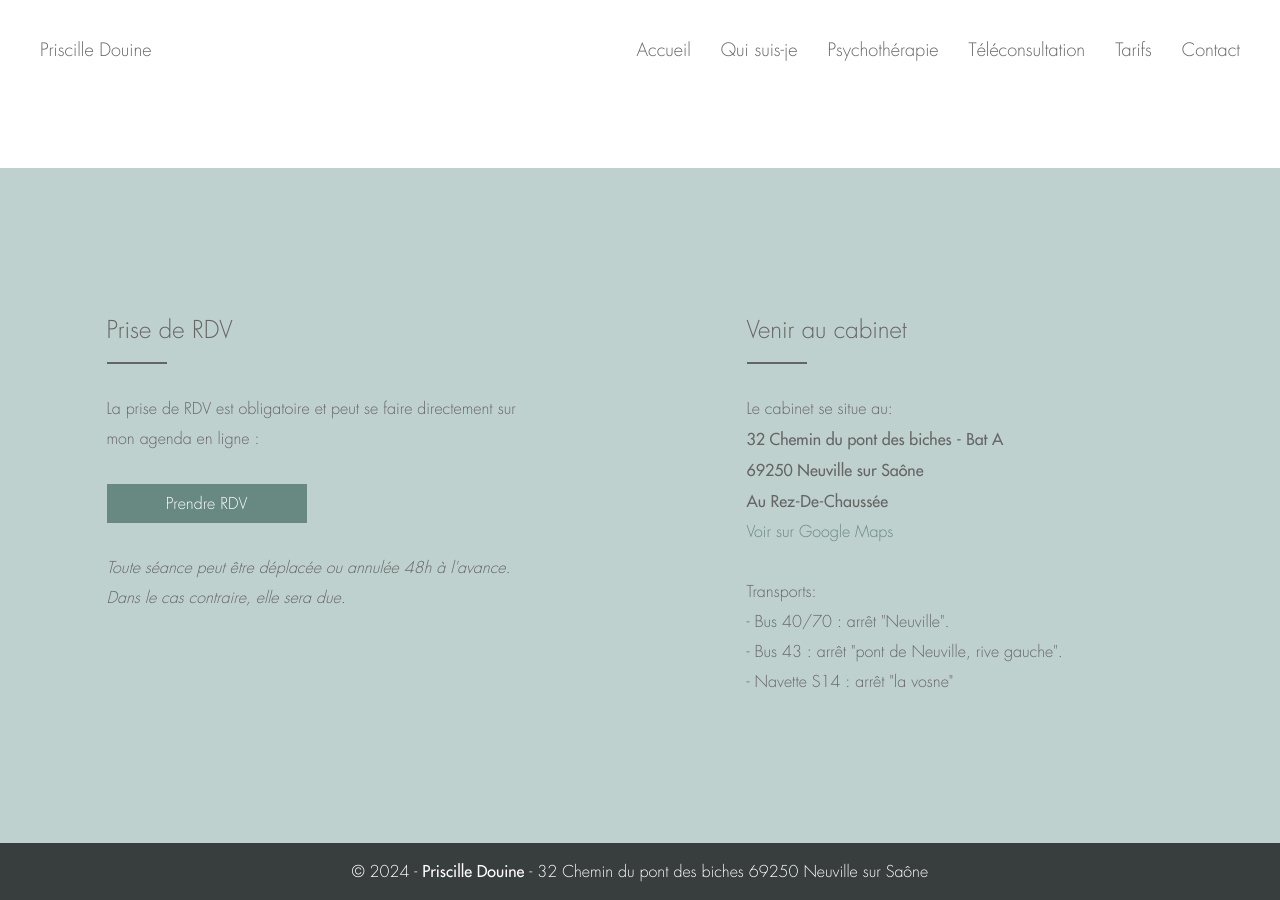
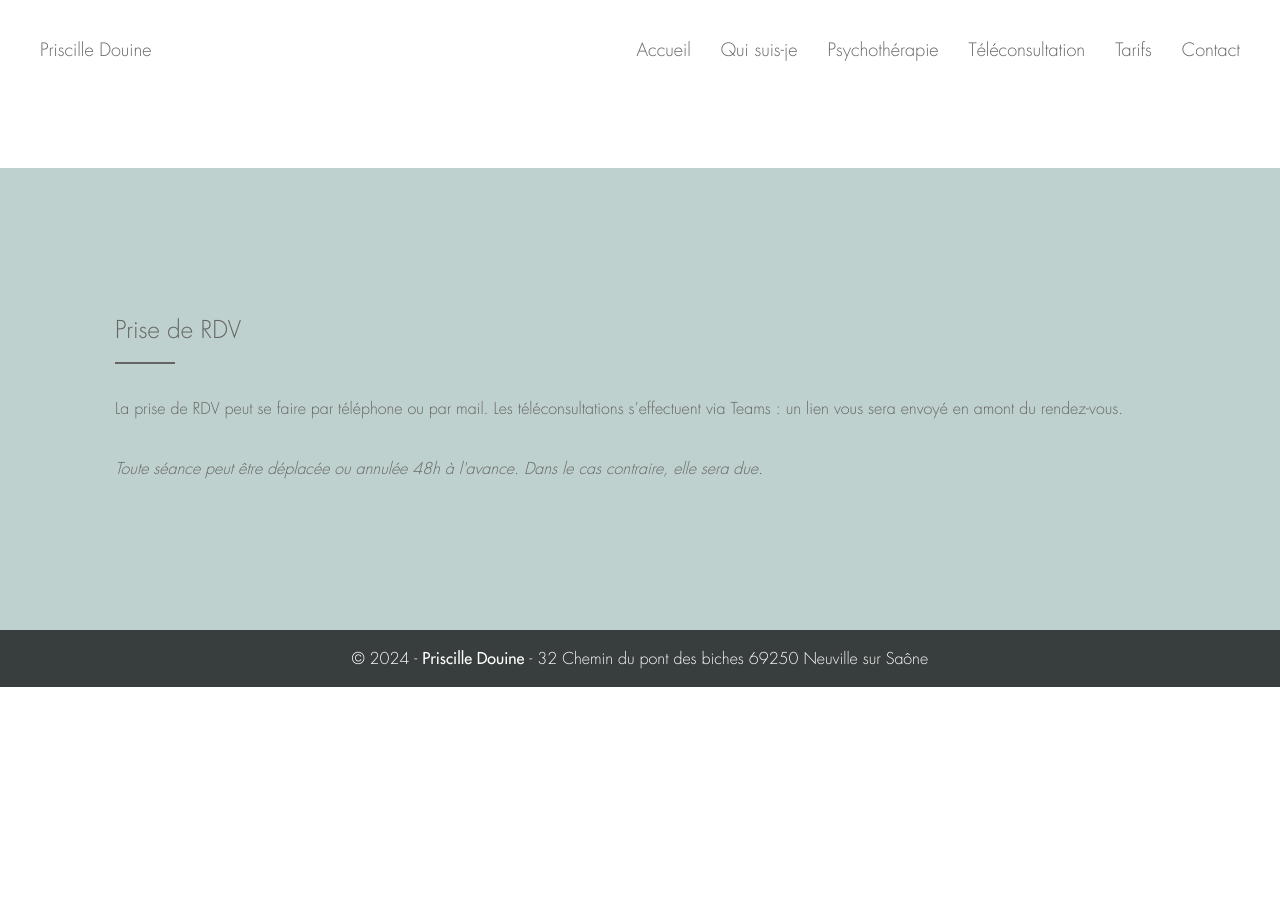
Before and after one commit to florentdouine/psychologue, a Jekyll site: the page built from contact.html, in a window 1280 px wide and 900 px high, scrolled down 598 px. Built offline with Jekyll 4.4.1, drawn with Linux system fonts in a browser that asks for light colours; after the commit the page ends 1285 px from its top, so only the background shows below that.

Commit message:
Remove cabinet

```diff
--- a/contact.html
+++ b/contact.html
@@ -43,34 +43,14 @@ order: 6
 </section>
 
 <section class="row justify-content-md-center section-col-accented">
-    <div class="col-md-6">
+    <div class="col-md-12">
         <div class="margin-container">
             <h3 class="line-below">Prise de RDV</h3>
             <p>
-                La prise de RDV est obligatoire et peut se faire directement sur mon agenda en ligne : <br/>
-                <br/>
-                <a href="https://douine-priscille.clicrdv.com/" class="button button-accented">Prendre RDV</a><br/>
+                La prise de RDV peut se faire par téléphone ou par mail. Les téléconsultations s’effectuent via Teams : un lien vous sera envoyé en amont du rendez-vous.<br/>
                 <br/>
                 <i>Toute séance peut être déplacée ou annulée 48h à l'avance. Dans le cas contraire, elle sera due.</i>
             </p>
         </div>
     </div>
-
-    <div class="col-md-6">
-        <div class="margin-container">
-            <h3 class="line-below">Venir au cabinet</h3>
-            <p>
-                Le cabinet se situe au:<br/>
-                <strong>32 Chemin du pont des biches - Bat A</strong><br/>
-                <strong>69250 Neuville sur Saône<br/></strong>
-                <strong>Au Rez-De-Chaussée<br/></strong>
-                <a href="https://maps.app.goo.gl/6FKRMxSEyoKGSqe97" target="_blank">Voir sur Google Maps</a><br/>
-                <br/>
-                Transports:<br/>
-- Bus 40/70 : arrêt "Neuville".<br/>
-- Bus 43 : arrêt "pont de Neuville, rive gauche".<br/>
-- Navette S14 : arrêt "la vosne"<br/>
-            </p>
-        </div>
-    </div>
 </section>
--- a/remote-consultation.html
+++ b/remote-consultation.html
@@ -11,7 +11,7 @@ order: 4
         <div class="margin-container">
             <h3 class="line-below">La Thérapie en ligne</h3>
             <p>
-            Si vous recherchez une psychothérapie mais ne pouvez pas vous rendre en personne au cabinet, la psychothérapie en ligne peut être une solution précieuse. La téléconsultation vous offre la possibilité de rencontrer un psychologue et d'échanger par le biais de visioconférences, le tout depuis chez vous. Cette option vous procure une plus grande flexibilité en matière de planification de séances, avec des horaires de consultation élargis.            <br/>
+            Si vous recherchez une psychothérapie mais ne pouvez pas vous rendre en personne au cabinet, la psychothérapie en ligne peut être une solution précieuse. La téléconsultation vous offre la possibilité de rencontrer un psychologue et d'échanger par le biais de visioconférences, le tout depuis chez vous.<br/>
             </p>
         </div>
     </div>
```
Also changed, not shown: index.html (+6 -17 lines), pricing.html (+1 -9 lines), psychoterapy.html (+2 -9 lines).
